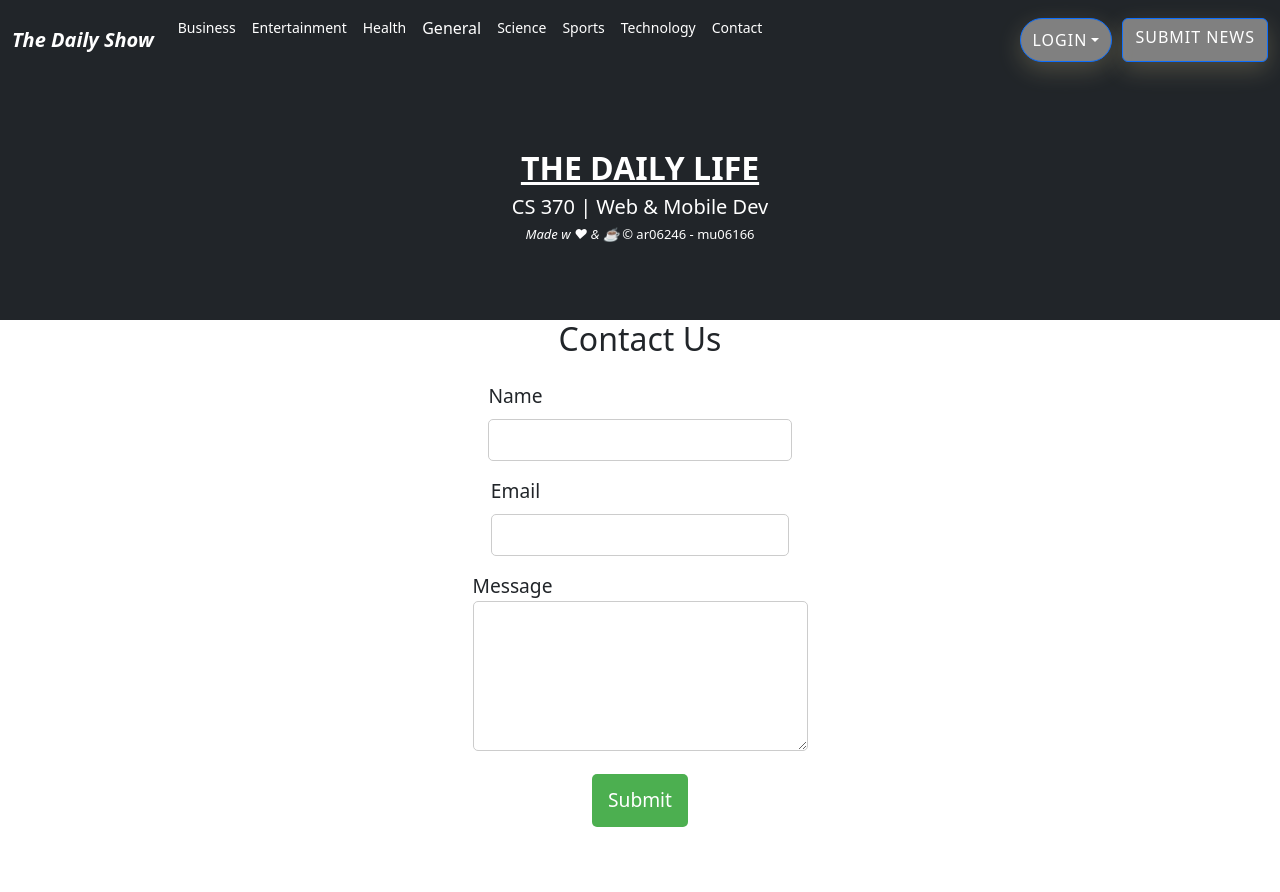
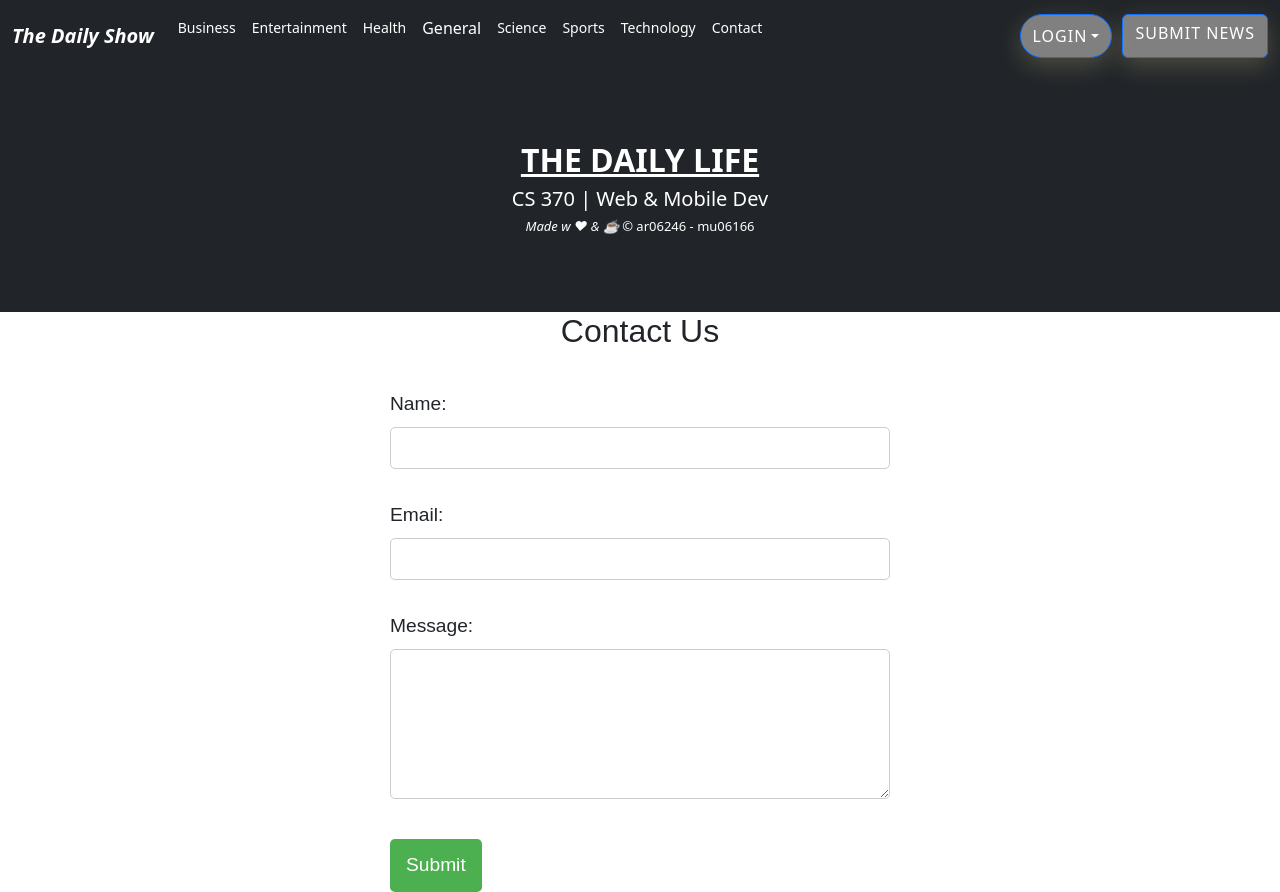
Before and after one commit to MustafaUsman/django_to_react, a React (Create React App) app: page /contact in a window 1280 px wide. Before the commit the page ends 827 px from the top, so only its background shows below. Built offline with nearby package versions, Linux system fonts and the light colour scheme.

Commit message:
Contact Form Upd and routes updated

```diff
--- a/src/App.js
+++ b/src/App.js
@@ -1,6 +1,6 @@
 import LoginPage from "./components/signin.js";
 import { Navbar } from "./components/Navbar.jsx";
-import { BrowserRouter as Router, Routes, Route} from "react-router-dom";
+import { BrowserRouter as Router, Routes, Route } from "react-router-dom";
 import { FetchData } from "./components/FetchData";
 import { NewsComponent } from "./components/Newscomponent";
 import './App.css';
@@ -12,39 +12,51 @@ import { Contact } from "./pages/Contact.jsx";
 
 function App() {
   const [isAuthenticated, setIsAuthenticated] = useState(false);
+  const [category, setCategory] = useState("general");
+
   return (
-    <>
-
     <Router>
-
-
-    {isAuthenticated && <Navbar onSignOut={setIsAuthenticated} />}
-      {isAuthenticated && <Card />}
+      <Navbar onSignOut={setIsAuthenticated} />
+      <Card />
       <Routes>
-        <Route path="/" element={<Home />} />
+        <Route path="/" element={<Home category={category} />} />
         <Route path="/homepost" element={<Homepost />} />
-
         <Route path="/contact" element={<Contact />} />
-
-          {/* <Route path="/login" element={<LoginPage />} /> */}
-          <Route path="/login" element={<LoginPage onSuccessfulLogin={setIsAuthenticated} />} />
+        <Route
+          path="/login"
+          element={<LoginPage onSuccessfulLogin={setIsAuthenticated} />}
+        />
         <Route path="/news" element={<NewsComponent />} />
-          <Route path="/general" element={<FetchData category="general" />} />
-          <Route path="/business" element={<FetchData category="business" />} />
+        <Route
+          path="/general"
+          element={<FetchData category="general" setCategory={setCategory} />}
+        />
+        <Route
+          path="/business"
+          element={<FetchData category="business" setCategory={setCategory} />}
+        />
         <Route
           path="/entertainment"
-            element={<FetchData category="entertainment" />}
+          element={<FetchData category="entertainment" setCategory={setCategory} />}
         />
-          <Route path="/health" element={<FetchData category="health" />} />
-          <Route path="/science" element={<FetchData category="science" />} />
-          <Route path="/sports" element={<FetchData category="sports" />} />
+        <Route
+          path="/health"
+          element={<FetchData category="health" setCategory={setCategory} />}
+        />
+        <Route
+          path="/science"
+          element={<FetchData category="science" setCategory={setCategory} />}
+        />
+        <Route
+          path="/sports"
+          element={<FetchData category="sports" setCategory={setCategory} />}
+        />
         <Route
           path="/technology"
-            element={<FetchData category="technology" />}
+          element={<FetchData category="technology" setCategory={setCategory} />}
         />
       </Routes>
     </Router>
-    </>
   );
 }
 
--- a/src/components/ContactForm.css
+++ b/src/components/ContactForm.css
@@ -1,4 +1,4 @@
-form {
+/* form {
     width: 500px;
     margin: auto;
     display: flex;
@@ -55,3 +55,4 @@ form {
     font-size: 1rem;
     color: red;
   }
+   */
--- a/src/components/Contact_form.jsx
+++ b/src/components/Contact_form.jsx
@@ -1,5 +1,4 @@
 import { useState } from "react";
-import "./ContactForm.css";
 
 export default function ContactForm() {
   const [name, setName] = useState("");
@@ -42,55 +41,105 @@ export default function ContactForm() {
     }
   };
 
-
   return (
-    <form onSubmit={handleSubmit} className="contact-form">
+    <div
+      style={{
+        width: "500px",
+        margin: "auto",
+        display: "flex",
+        flexDirection: "column",
+        alignItems: "center",
+        fontFamily: "Arial, sans-serif",
+      }}
+    >
       <h2>Contact Us</h2>
       {errors.length > 0 && (
-        <div className="error-messages">
-          <ul>
+        <div style={{ color: "red" }}>
+          <ul style={{ listStyle: "none", margin: 0, padding: 0 }}>
             {errors.map((error, index) => (
-              <li key={index}>{error}</li>
+              <li key={index} style={{ marginBottom: "0.5rem", fontSize: "1rem" }}>
+                {error}
+              </li>
             ))}
           </ul>
         </div>
       )}
 
-      <div className="form-input">
-        <label>
-          Name
+      <div style={{ width: "100%", marginTop: "1rem" }}>
+        <label style={{ display: "block", fontSize: "1.2rem", marginTop: "1rem" }}>
+          Name:{" "}
           <input
             type="text"
             value={name}
             onChange={(event) => setName(event.target.value)}
+            style={{
+              width: "100%",
+              padding: "0.5rem",
+              borderRadius: "5px",
+              border: "1px solid #ccc",
+              fontSize: "1rem",
+              marginTop: "0.5rem",
+            }}
           />
         </label>
       </div>
 
-      <div className="form-input">
-        <label>
-          Email
+      <div style={{ width: "100%", marginTop: "1rem" }}>
+        <label style={{ display: "block", fontSize: "1.2rem", marginTop: "1rem" }}>
+          Email:{" "}
           <input
             type="email"
             value={email}
             onChange={(event) => setEmail(event.target.value)}
+            style={{
+              width: "100%",
+              padding: "0.5rem",
+              borderRadius: "5px",
+              border: "1px solid #ccc",
+              fontSize: "1rem",
+              marginTop: "0.5rem",
+            }}
           />
         </label>
       </div>
 
-      <div className="form-input">
-        <label>
-          Message
+      <div style={{ width: "100%", marginTop: "1rem" }}>
+        <label style={{ display: "block", fontSize: "1.2rem", marginTop: "1rem" }}>
+          Message:{" "}
           <textarea
             value={message}
             onChange={(event) => setMessage(event.target.value)}
+            style={{
+              width: "100%",
+              padding:"0.5rem",
+              borderRadius: "5px",
+              border: "1px solid #ccc",
+              fontSize: "1rem",
+              marginTop: "0.5rem",
+              height: "150px",
+            }}
           />
         </label>
       </div>
 
-      <div className="form-submit">
-        <button type="submit">Submit</button>
+      <div style={{ width: "100%", marginTop: "1rem" }}>
+        <button
+          type="submit"
+          style={{
+            backgroundColor: "#4caf50",
+            border: "none",
+            color: "white",
+            padding: "0.75rem 1rem",
+            fontSize: "1.2rem",
+            borderRadius: "5px",
+            cursor: "pointer",
+            marginTop: "1rem",
+            transition: "background-color 0.2s ease",
+          }}
+        >
+          Submit
+        </button>
       </div>
-    </form>
-  );
+    </div>
+    );
 }
--- a/src/components/signin.js
+++ b/src/components/signin.js
@@ -23,12 +23,14 @@ function LoginPage({ onSuccessfulLogin }) {
     if (email === "asad@gmail.com" && password === "1234") {
       onSuccessfulLogin(true);
       setIsAuthenticated(true);
-      navigate("/Homepost");
+      alert("Login Successful");
+      navigate("/");
     }
     if (email === "usman@gmail.com" && password === "1234") {
       onSuccessfulLogin(true);
       setIsAuthenticated(true);
-      navigate("/Homepost");
+      alert("Login Successful");
+      navigate("/");
     }
   };
 
--- a/src/pages/Contact.jsx
+++ b/src/pages/Contact.jsx
@@ -7,8 +7,6 @@ import ContactForm from "../components/Contact_form";
 export const Contact = () => {
     return (
         <div>
-            <Navbar />
-            <Card/>
             <ContactForm/>
         </div>
 )};
--- a/src/pages/Home.jsx
+++ b/src/pages/Home.jsx
@@ -1,13 +1,6 @@
 import React from "react";
-import { Card } from "../components/Card";
-import { Navbar } from "../components/Navbar";
 import { FetchData } from "../components/FetchData";
 
-export const Home = () => {
-    return (
-        <div>
-            <Navbar />
-            <Card/>
-            <FetchData category="general" />
-        </div>
-)};
+export const Home = ({ category }) => {
+  return <FetchData category={category} />;
+};
--- a/src/pages/Homepost.jsx
+++ b/src/pages/Homepost.jsx
@@ -3,11 +3,10 @@ import { Card } from "../components/Card";
 import { Navbar } from "../components/Navbar";
 import { FetchData } from "../components/FetchData";
 
-export const Homepost = () => {
+export const Homepost = ({ category }) => {
     return (
-        <div>
-            {/* <Navbar />
-            <Card/> */}
-            <FetchData category="general" />
-        </div>
-)};
+      <div>
+        <FetchData category={category} />
+      </div>
+    );
+  };
```
Lines whose indentation alone changed are shown as unchanged.
